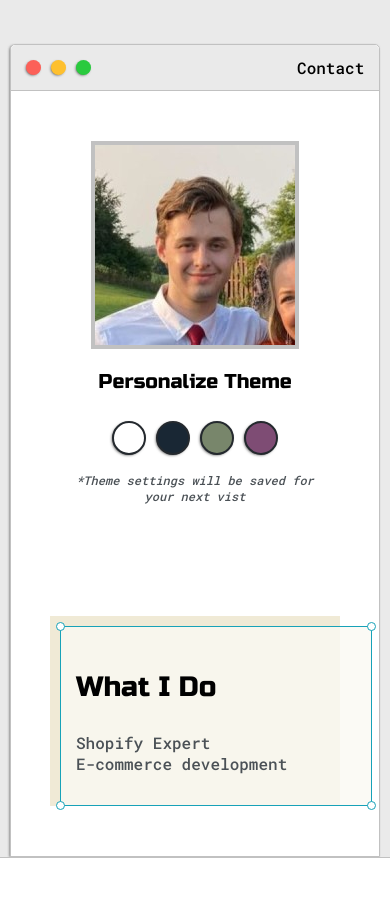
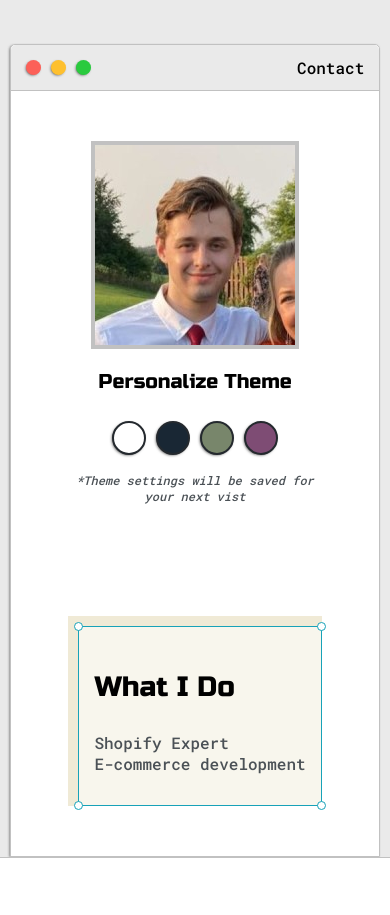
Before and after one commit to jmeegan2/Portfolio-Site, a website: page index.html in a window 390 px wide. Shown: the part 185-1100 px from the top of the page. Drawn offline with Linux system fonts and the light colour scheme.

Commit message:
update to fix css when on mobile

```diff
--- a/default.css
+++ b/default.css
@@ -432,3 +432,8 @@ h6 { font-size: 16px;}
 	}
 
 }
+@media screen and (max-width: 400px){
+#preview {
+    width: auto;
+}
+}
```
